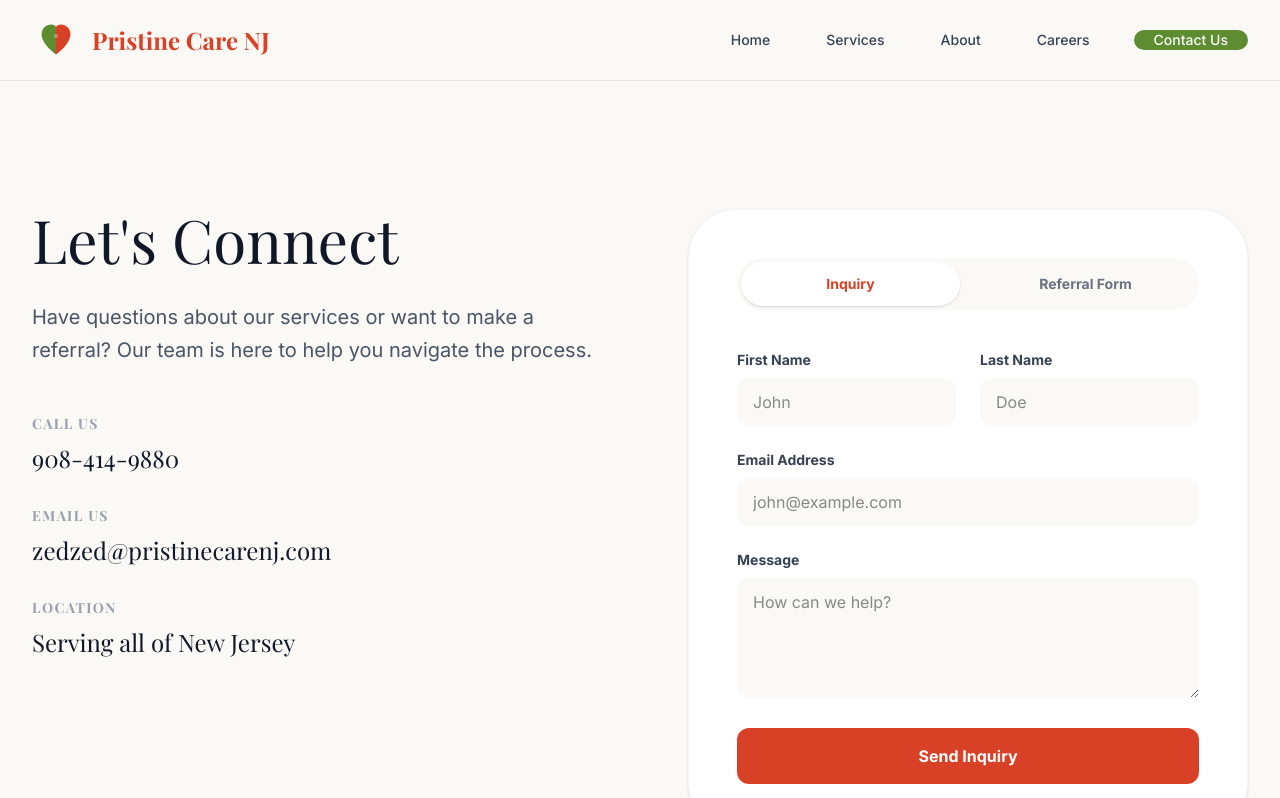
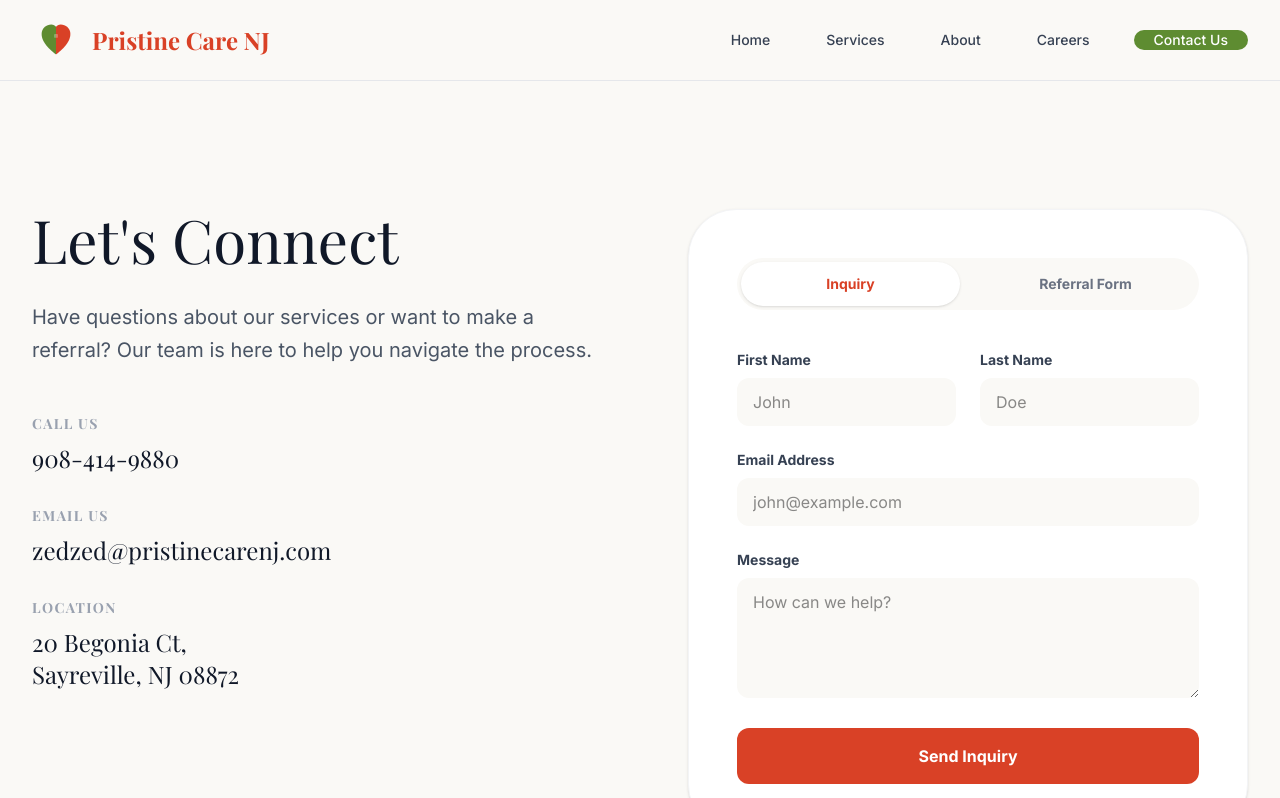
Before and after one commit to quantaallrepairs-ai/pristine-care-nj, a Next.js app: page /contact in a window 1280 px wide. Shown: the top 798 px of the page. Built offline with nearby package versions, Linux system fonts and the light colour scheme; a web font is replaced by a local one.

Commit message:
Update physical address

```diff
--- a/src/app/contact/page.tsx
+++ b/src/app/contact/page.tsx
@@ -27,7 +27,7 @@ export default function ContactPage() {
                 </div>
                 <div>
                   <h3 className="text-sm font-bold text-gray-400 uppercase tracking-widest mb-2">Location</h3>
-                  <p className="text-2xl font-serif text-gray-900">Serving all of New Jersey</p>
+                  <p className="text-2xl font-serif text-gray-900">20 Begonia Ct, <br/>Sayreville, NJ 08872</p>
                 </div>
               </div>
             </div>
```
